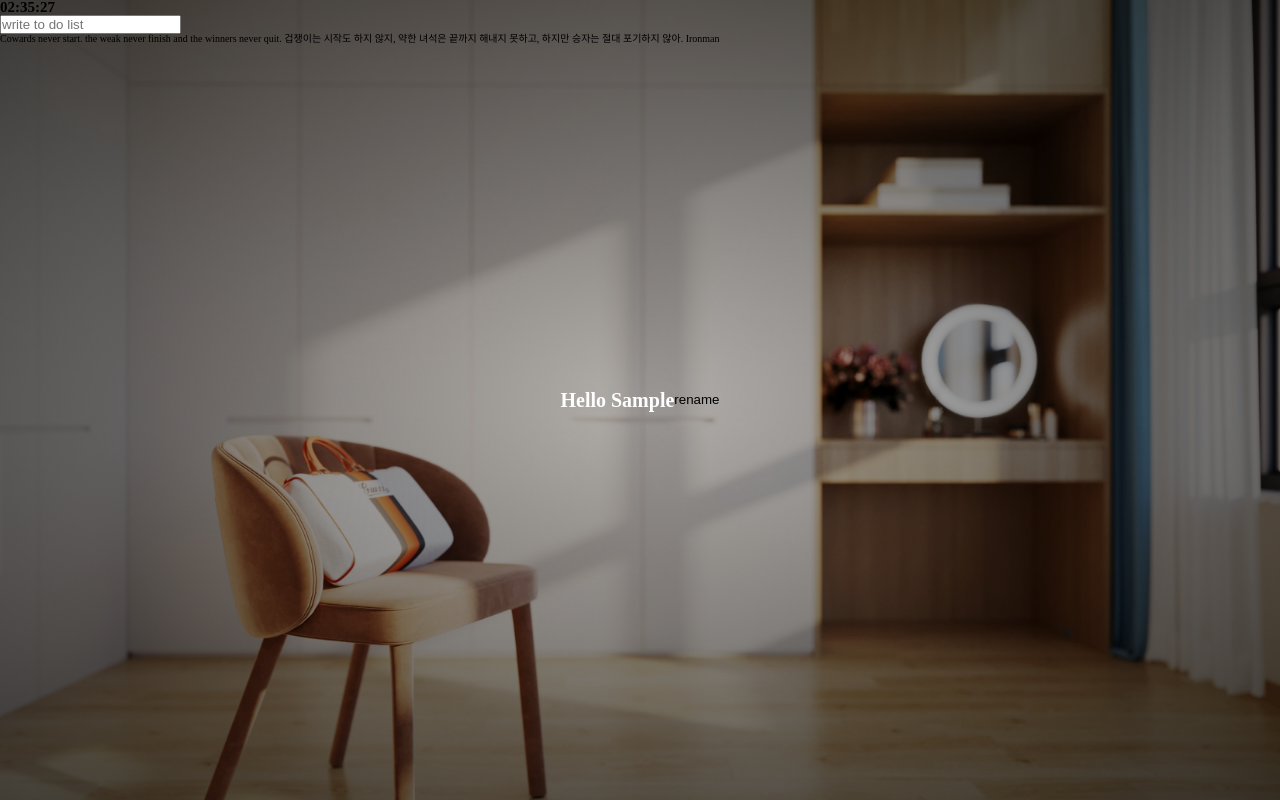
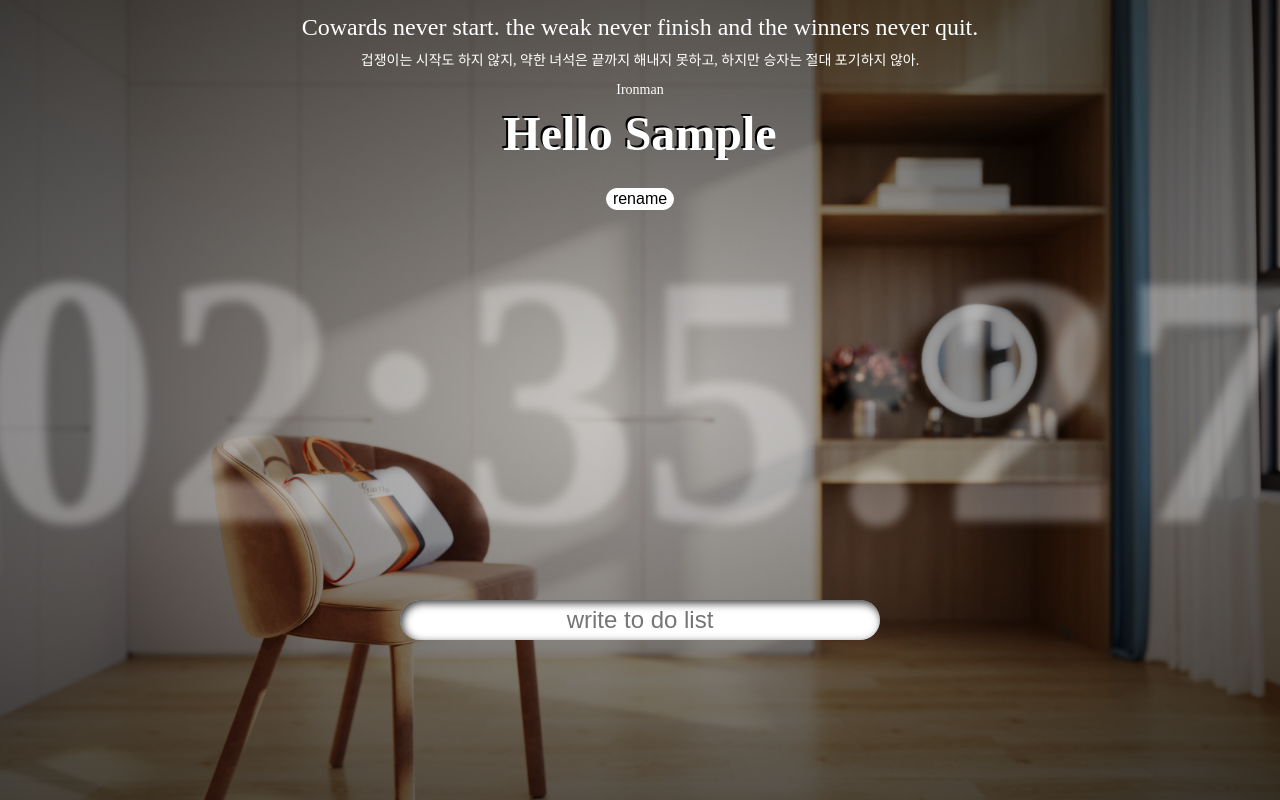
Before and after one commit to DDoEhub/Momentum-Clone, a plain HTML site: page index.html in a window 1280 px wide. Both pictures are taken after typing "Sample" into the empty fields and a click on the button "Log in". Drawn offline with Linux system fonts and the light colour scheme.

Commit message:
make css

```diff
--- a/css/index.css
+++ b/css/index.css
@@ -15,8 +15,18 @@ strong, b, i, address {font-weight: normal; font-style: normal;}
 table {border-collapse: collapse;}/* 이중실선 지우기 */
 button{border: none; background-color: transparent; cursor: pointer;}
 
+:root{
+    --log-in-width: 100%;
+    --log-in-height: 20vh;
+    --todo-list-location: 75vh;
+}
+
 body{
     position: relative;
+}
+
+.hidden {
+    display: none!important;
 }
 
 /* background img */
@@ -37,10 +47,13 @@ body{
 /* weather area */
 #weather{
     position: absolute;
-    right: 0;
+    top: 15px;
+    right: 20px;
 }
 #weather span{
     color: rgb(255, 255, 255);
+    font-size: 14px;
+    margin-left: 10px;
 }
 /* log-in & greeting area */
 #login-form{
@@ -48,13 +61,14 @@ body{
     display: flex;
     justify-content: center;
     align-items: center;
-    width: 100%;
-    height: 100vh;
+    width: var(--log-in-width);
+    height: var(--log-in-height);
+    top: 80px;
 }
 #login-form input{
     width: 230px;
     height: 80px;
-    font-size: 24px;
+    font-size: 42px;
     color: rgb(255, 255, 255);
     text-align: center;
     border: none;
@@ -62,6 +76,7 @@ body{
 }
 #login-form input::placeholder{
     color: #fff;
+    font-size: 24px;
 }
 #login-form input:focus-visible{
     outline: none;
@@ -71,19 +86,126 @@ body{
     height: 50px;
     background-color: #fff;
     border-radius: 50px;
+    margin-left: 10px;
 }
 
 #greeting{
     position: absolute;
     display: flex;
+    flex-direction: column;
     justify-content: center;
     align-items: center;
-    width: 100%;
-    height: 100vh;
+    width: var(--log-in-width);
+    height: var(--log-in-height);
     color: #fff;
+    top: 80px;
 }
 
+#greeting h1{
+    font-size: 48px;
+    text-shadow: -2px -2px #000;
+}
+#rename{
+    font-size: 16px;
+    background-color: #fff;
+    border: solid 1px #fff;
+    border-radius: 15px;
+    margin-top: 30px;
+    padding: 2px 6px;
+}
 
-.hidden {
-    display: none!important;
+/* clock area */
+#clock{
+    position: fixed;
+    display: flex;
+    justify-content: center;
+    width: 100%;
+    height: auto;
+    top: calc(50% - 18rem);
+    pointer-events: none;
 }
+#clock h2{
+    color: transparent;
+    text-shadow: 0 0 10px #fff;
+    font-size: 36rem;
+    opacity: 30%;
+}
+
+/* todo-list area */
+#todo-form{
+    position: absolute;
+    display: flex;
+    justify-content: center;
+    align-items:flex-end;
+    width: 100%;
+    height: 40px;
+    top: var(--todo-list-location);
+}
+#todo-form input{
+    width: 480px;
+    height: 40px;
+    border: none;
+    border-radius: 20px;
+    box-shadow: inset 2.5px 3px 8px rgba(0, 0, 0, 0.8);
+    font-size: 24px;
+    text-align: center;
+    line-height: 32px;
+    padding: 0 10px;
+}
+#todo-form input::placeholder{
+    font-size: 24px;
+}
+#todo-form input:focus-visible{
+    outline: none;
+}
+
+#todo-list{
+    position: absolute;
+    display: flex;
+    flex-direction: column;
+    width: 100%;
+    height: 42px;
+    text-align: center;
+    top: calc(var(--todo-list-location) + 50px);
+}
+#todo-list li{
+    display: flex;
+    width: 480px;
+    height: 100%;
+    border-radius: 15px;
+    background-color: #fff;
+    box-shadow: inset 3px 2.5px 4px rgba(0, 0, 0, 0.637);
+    line-height: 260%;
+    margin: 5px auto;
+    padding: 5px 12px;
+}
+#todo-list li:last-child{
+    margin-bottom: 30px;
+}
+#todo-list li span{
+    color: #000;
+    font-size: 16px;
+}
+#todo-list li button{
+    color: #000;
+    margin-top: 4px;
+    margin-left: auto;
+}
+
+/* quote area */
+#quote{
+    position: absolute;
+    display: flex;
+    flex-direction: column;
+    width: 100%;
+    height: 100px;
+    text-align: center;
+}
+#quote span{
+    color: #fff;
+    font-size: 14px;
+    margin-top: 15px;
+}
+#quote span:first-child{
+    font-size: 24px;
+}
--- a/index.html
+++ b/index.html
@@ -34,7 +34,9 @@
         <input
         type="text"
         placeholder="write to do list"
-        maxlength="30">
+        maxlength="25"
+        onfocus="this.placeholder =''"
+        onblur="this.placeholder ='write to do list & press Enter'">
     </form>
     <ol id="todo-list"></ol>
     <div id="quote">
--- a/js/weather.js
+++ b/js/weather.js
@@ -11,9 +11,9 @@ function onGeoSuccess(position) {
         const temperature = document.querySelector("#weather span:nth-child(2)");
         const weather = document.querySelector("#weather span:last-child");
 
-        location.innerText = `지역: ${data.name}`;
+        location.innerText = `${data.name}`;
         temperature.innerText = `${data.main.temp}°C`;
-        weather.innerText = `날씨: ${data.weather[0].main}`;
+        weather.innerText = `${data.weather[0].main}`;
 
     });
 }
```
Also changed, not shown: 필기.txt.
